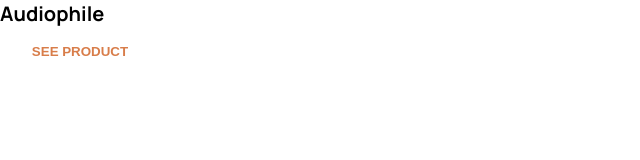
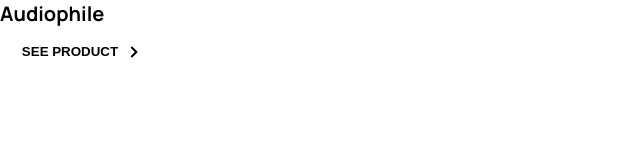
Before and after one commit to Godswilldev/audiophile, a Next.js app: page / in a window 1280 px wide. Shown: the top 160 px of the page, without its empty margins (0-640 px from the left). Built offline with nearby package versions, Linux system fonts and the light colour scheme.

Commit message:
created button component

```diff
--- a/components/Buttons/Button.tsx
+++ b/components/Buttons/Button.tsx
@@ -1,6 +1,5 @@
 import styled from "styled-components";
 import { colors } from "./../../Utils/Theme";
-import ArrowRight from "../../assets/shared/desktop/icon-arrow-right.svg";
 
 interface ButtonProps {
   text: string;
@@ -15,19 +14,49 @@ interface ButtonProps {
 
 const Button = ({ text, type }: ButtonProps) => (
   <>
-    <ButtonStyles props={type}>{text}</ButtonStyles>
+    <ButtonStyles props={type}>
+      {text}
+      {(type === "BORDER-LESS_BLACK") | (type === "BORDER-LESS_COLOURED") ? (
+        <svg
+          className="arrow__Right"
+          width="8"
+          height="12"
+          xmlns="http://www.w3.org/2000/svg"
+        >
+          <path
+            d="M1.322 1l5 5-5 5"
+            stroke={
+              type === "BORDER-LESS_BLACK"
+                ? colors.colorBlack
+                : colors.colorDarkPink
+            }
+            strokeWidth="2"
+            fill="none"
+            fillRule="evenodd"
+          />
+        </svg>
+      ) : (
+        ""
+      )}
+    </ButtonStyles>
   </>
 );
 
 export default Button;
 
 const ButtonStyles = styled.button`
+  position: relative;
   outline: none;
   width: 16rem;
   height: 4.8rem;
   text-transform: uppercase;
   cursor: pointer;
   font-weight: 700;
+  .arrow__Right {
+    position: relative;
+    margin-left: 1.2rem;
+    top: 0.2rem;
+  }
   border: ${({ props }: string) => {
     switch (props) {
       case "PINK_DARK":
@@ -77,7 +106,7 @@ const ButtonStyles = styled.button`
       case "BORDERED":
         return colors.colorBlack;
       case "BORDER-LESS_BLACK":
-        return "transparent";
+        return colors.colorBlack;
       case "BORDER-LESS_COLOURED":
         return colors.colorDarkPink;
       default:
--- a/pages/index.tsx
+++ b/pages/index.tsx
@@ -5,7 +5,7 @@ const Home: NextPage = () => {
   return (
     <>
       <h1>Audiophile</h1>
-      <Button type="BORDER-LESS_COLOURED" text="See Product" />
+      <Button type="BORDER-LESS_BLACK" text="See Product" />
     </>
   );
 };
```
